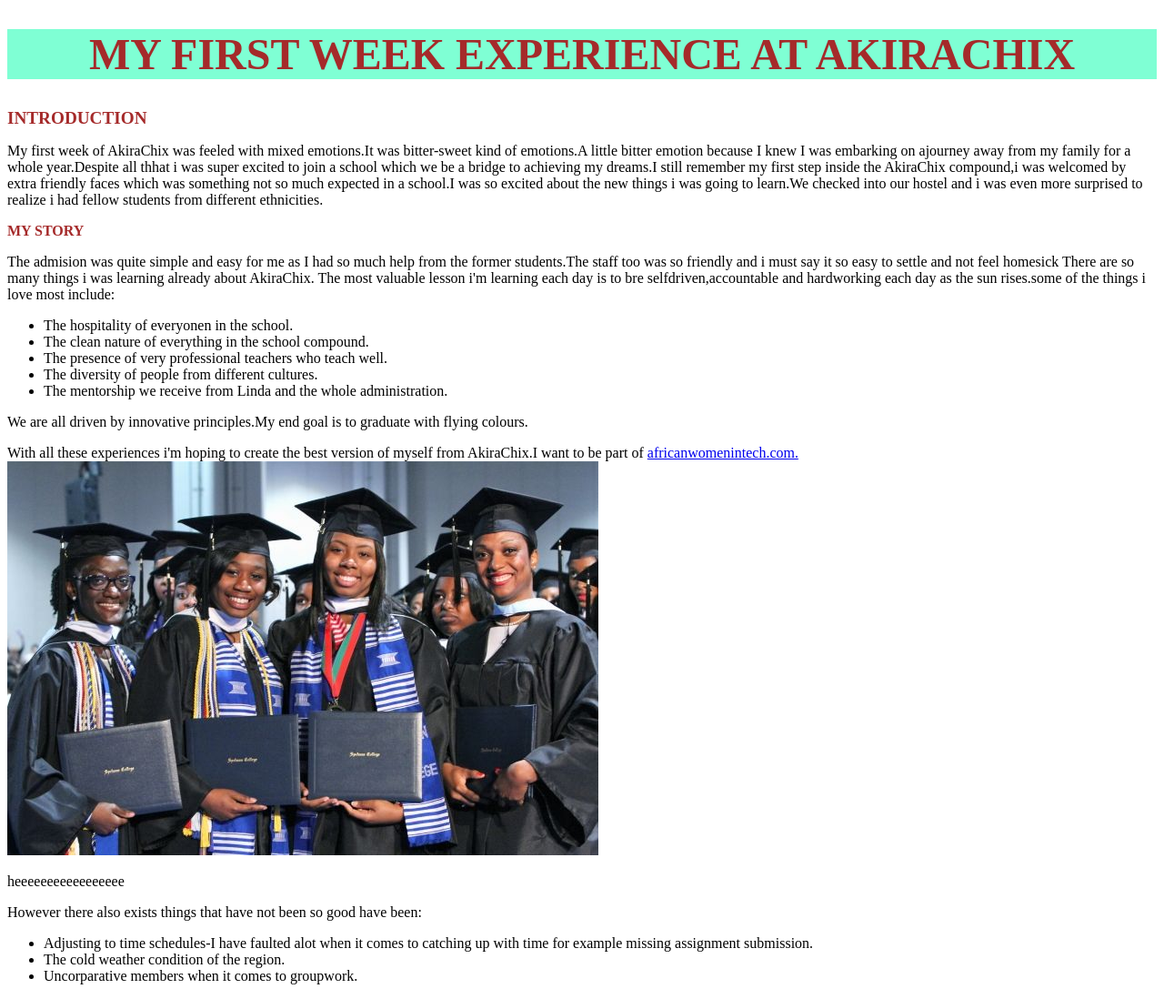
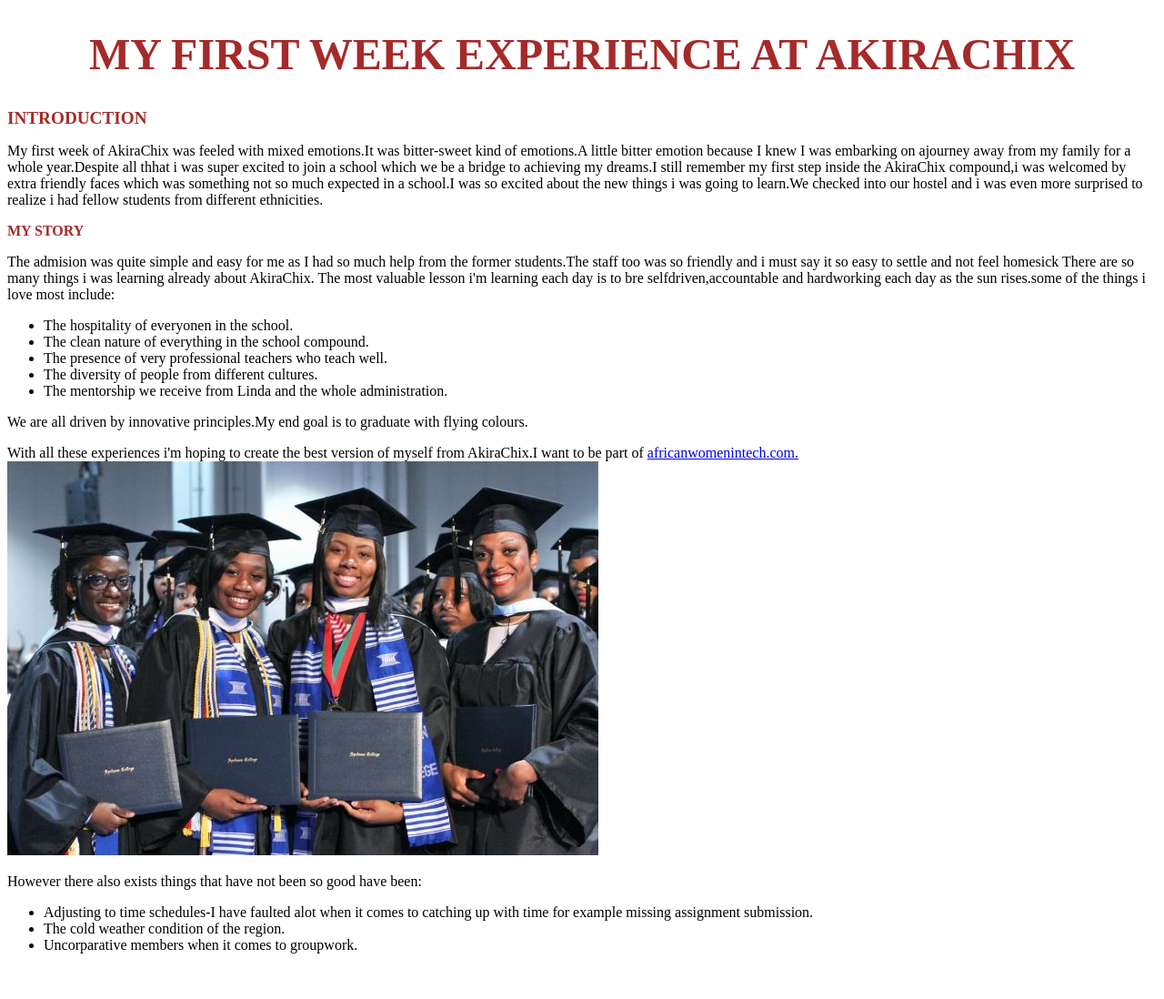
Before and after one commit to fionawesonga/Website, a plain HTML site: page index.html in a window 1280 px wide. Shown: the whole page at 91% size. After the commit the page ends 1064 px from the top, so only its background shows below. Drawn offline with Linux system fonts and the light colour scheme.

Commit message:
changed background color

```diff
--- a/index.html
+++ b/index.html
@@ -6,7 +6,7 @@
     <title>Week One In AkiraChix</title>
 </head>
 <body>
-    <h1 style="text-align: center;font-size:xxx-large;font-style: normal; color: brown;font-family: 'Times New Roman', Times, serif;background-color:aquamarine;">MY FIRST WEEK EXPERIENCE AT AKIRACHIX</h1>
+    <h1 style="text-align: center;font-size:xxx-large;font-style: normal; color: brown;font-family: 'Times New Roman', Times, serif">MY FIRST WEEK EXPERIENCE AT AKIRACHIX</h1>
     <h2 style="color: brown;font-size: larger;">INTRODUCTION</h2>
 <p> My first week of AkiraChix was feeled with mixed emotions.It was bitter-sweet kind of emotions.A little bitter emotion because I knew I was embarking on ajourney away from my family for a whole year.<span>Despite all thhat i  was super excited to join a school which we be a bridge to achieving my dreams.I still remember my first step inside the AkiraChix compound,i was welcomed by extra friendly faces which was something not so much expected in a school.I was so excited about the new things i was going to learn.We checked into our hostel and i was even more surprised to realize i had fellow students from different ethnicities.</span></p>
 <h3 style="font-family: 'Times New Roman', Times, serif;color: brown;font-size: medium;">MY STORY</h3>
@@ -16,7 +16,7 @@
 <ul> <li>The hospitality of everyonen in the school.</li><li>The clean nature of everything in the school compound.</li><li>The presence of very professional teachers who teach well.</li><li>The diversity of people from different cultures.</li><li>The mentorship we receive from Linda and the whole administration.</li></ul>
 <P>We are all driven by innovative principles.My end goal is to graduate with flying colours.</P><p>With all these experiences i'm hoping to create the best version of myself from AkiraChix.I want to be part of <a href="https://africanwomenintech.com/">africanwomenintech.com.</a><br>
 <img src="IMAGES/251e1b5992b5ac13797edc62ae60fb27.jpg" alt="Graduation photos">
-<p>heeeeeeeeeeeeeeeee</p>
+
 <p>However there also exists things that have not been so good have been:</p>
 <ul><li>Adjusting to time schedules-I have faulted alot when it comes to catching up with time for example missing assignment submission.</li><li>The cold weather condition of the region.</li><li>Uncorparative members when it comes to groupwork.</li></ul>
 
```
